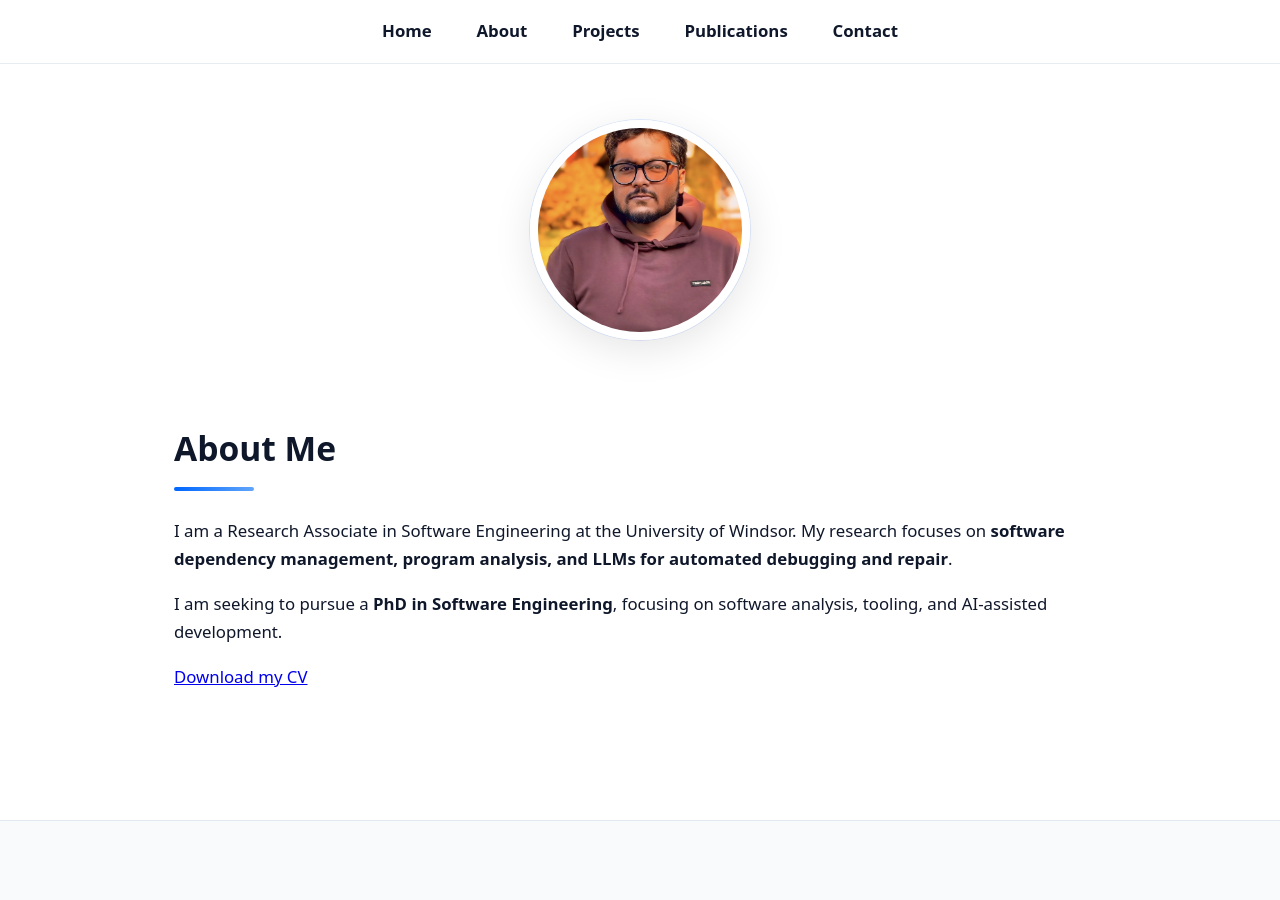
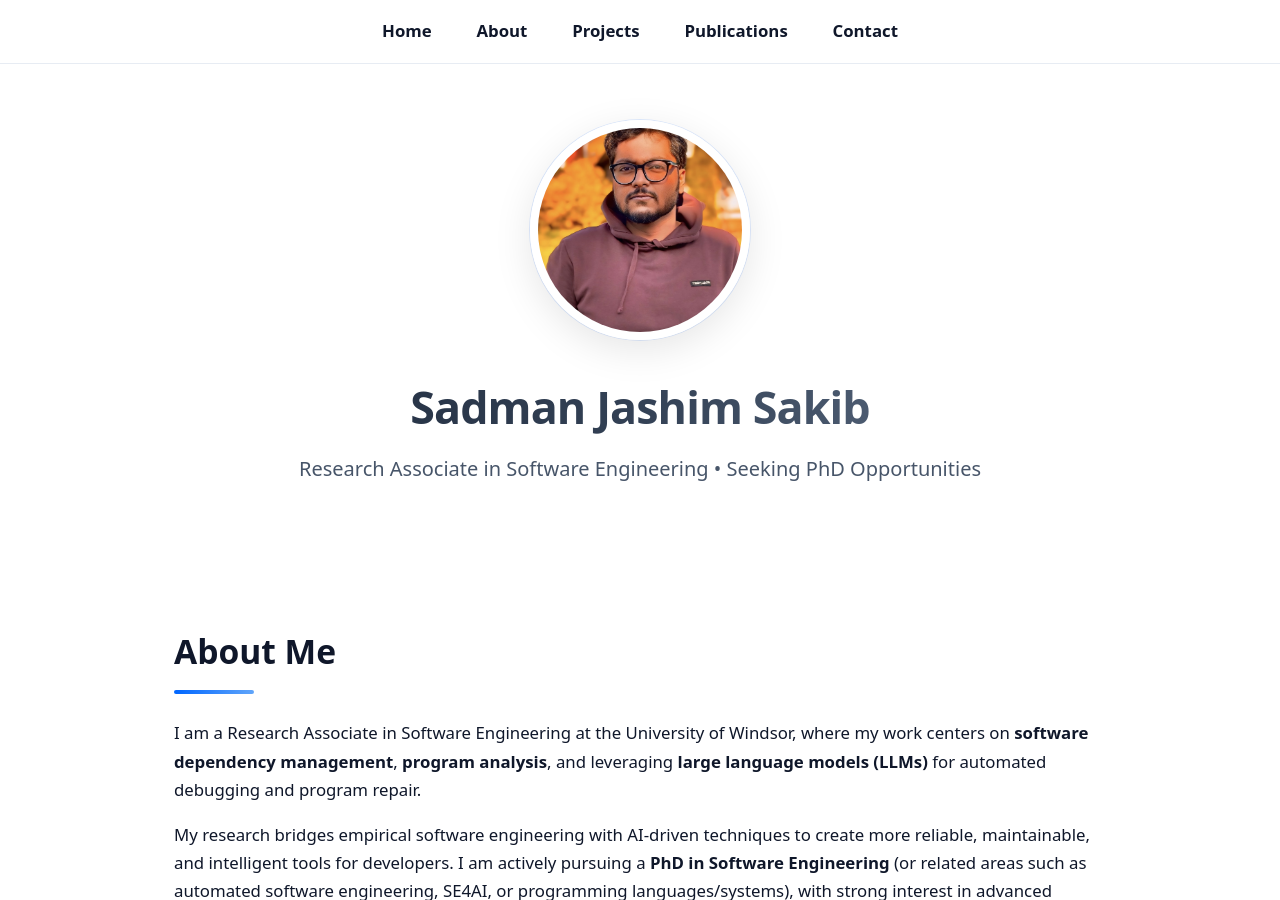
Before and after one commit to Sakib635/my-portfolio, a Jekyll site: the page built from index.md, in a window 1280 px wide and 900 px high. Built offline with Jekyll 4.4.1, drawn with Linux system fonts in a browser that asks for light colours; some of the changed text lies outside the part shown.

```diff
--- a/index.md
+++ b/index.md
@@ -4,15 +4,55 @@ layout: default
 permalink: /
 ---
 
+<div style="text-align: center; margin: 3rem 0 2rem;">
+  <img src="{{ site.baseurl }}/assets/images/profile.jpg"
+       alt="Sadman Jashim Sakib"
+       class="profile-img">
 
-<img src="{{ site.baseurl }}/assets/images/profile.jpg"
-     alt="Sadman Jashim Sakib"
-     class="profile-img">
+  <h1 style="margin: 1rem 0 0.5rem; font-size: 2.8rem; letter-spacing: -0.02em;">
+    Sadman Jashim Sakib
+  </h1>
+
+  <p style="margin: 0; font-size: 1.25rem; color: var(--text-light);">
+    Research Associate in Software Engineering • Seeking PhD Opportunities
+  </p>
+
+  <div style="margin-top: 1.2rem; font-size: 1.4rem;">
+    <a href="https://www.linkedin.com/in/sadman-jashim-sakib-461623202"
+       target="_blank" rel="noopener noreferrer"
+       title="LinkedIn Profile"
+       style="color: #0a66c2; margin: 0 0.6rem; text-decoration: none; transition: transform 0.2s;">
+      <i class="fab fa-linkedin"></i>
+    </a>
+
+    <a href="https://github.com/Sakib635"
+       target="_blank" rel="noopener noreferrer"
+       title="GitHub Profile"
+       style="color: #333; margin: 0 0.6rem; text-decoration: none; transition: transform 0.2s;">
+      <i class="fab fa-github"></i>
+    </a>
+  </div>
+</div>
+
+<style>
+  /* Quick inline styles for hover effect – move to your CSS later if preferred */
+  a[href*="linkedin"], a[href*="github"] {
+    opacity: 0.7;
+  }
+  a[href*="linkedin"]:hover, a[href*="github"]:hover {
+    opacity: 1;
+    transform: scale(1.15);
+  }
+</style>
 
 ## About Me
 
-I am a Research Associate in Software Engineering at the University of Windsor. My research focuses on **software dependency management, program analysis, and LLMs for automated debugging and repair**.
+I am a Research Associate in Software Engineering at the University of Windsor, where my work centers on **software dependency management**, **program analysis**, and leveraging **large language models (LLMs)** for automated debugging and program repair.
 
-I am seeking to pursue a **PhD in Software Engineering**, focusing on software analysis, tooling, and AI-assisted development.
+My research bridges empirical software engineering with AI-driven techniques to create more reliable, maintainable, and intelligent tools for developers. I am actively pursuing a **PhD in Software Engineering** (or related areas such as automated software engineering, SE4AI, or programming languages/systems), with strong interest in advanced analysis, developer tooling, and AI-assisted workflows.
 
-[Download my CV]({{ site.baseurl }}/assets/pdf/Sadman_Resume.pdf)
+I hold an **M.Sc. in Computer Science** (University of Windsor, 2023–2025) and a **B.Sc. in Computer Science & Engineering** (BRAC University, 2018–2022). My graduate work applied computational mathematics to dependency ecosystem challenges, while my undergraduate thesis developed a deep learning–powered virtual teaching assistant.
+
+I'm passionate about using AI to make software engineering more productive and less error-prone. If our research interests align, feel free to reach out — I'm open to collaborations, discussions, or PhD-related opportunities.
+
+Toronto, Ontario (currently based in Canada)
```
